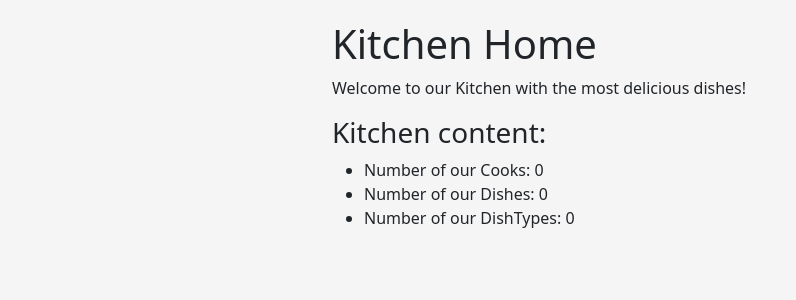
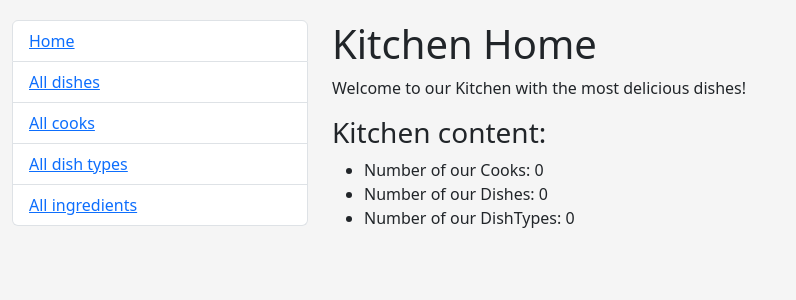
Before and after one commit to StrawHato/kitchen-mate, a Django app: page /kitchen/ in a window 1280 px wide. Shown: the top 300 px of the page, without its empty margins (0-796 px from the left). Run offline with Django 5.2, Linux system fonts and the light colour scheme; data that the repository does not hold is empty.

Commit message:
Add sidebar

```diff
--- a/templates/base.html
+++ b/templates/base.html
@@ -15,7 +15,7 @@
   <div class="row">
     <div class="col-sm-3">
       {% block sidebar %}
-{#        {% include "includes/sidebar.html" %}#}
+        {% include "includes/sidebar.html" %}
       {% endblock %}
     </div>
     <div class="col-sm-9">
--- /dev/null
+++ b/templates/includes/sidebar.html
@@ -0,0 +1,17 @@
+<ul class="sidebar-nav list-group">
+  <li class="list-group-item">
+    <a href="{% url 'kitchen:main-page' %}">Home</a>
+  </li>
+  <li class="list-group-item">
+    <a href="#">All dishes</a>
+  </li>
+  <li class="list-group-item">
+    <a href="#">All cooks</a>
+  </li>
+  <li class="list-group-item">
+    <a href="#">All dish types</a>
+  </li>
+  <li class="list-group-item">
+    <a href="#">All ingredients</a>
+  </li>
+</ul>
```
